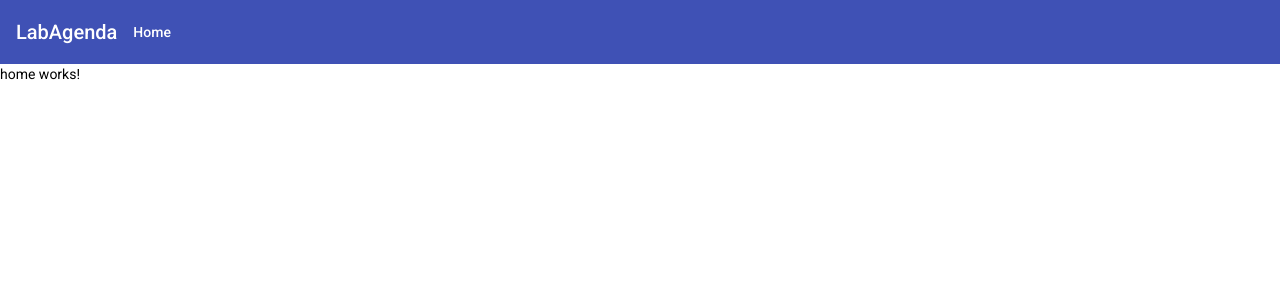
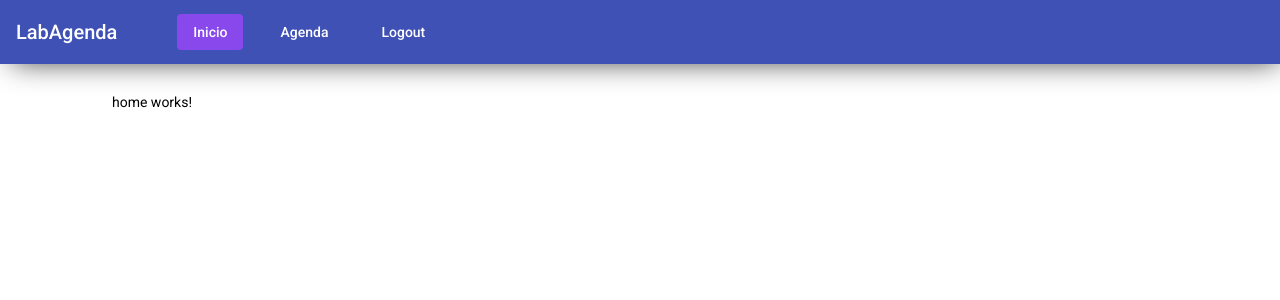
Before and after one commit to muriloschiler/Agenda_Angular, an Angular app in the folder Agenda.Angular/: page /dashboard/home in a window 1280 px wide. Shown: the top 300 px of the page. Built offline with nearby package versions, Linux system fonts and the light colour scheme.

Commit message:
fix: Showing the contacts

```diff
--- a/Agenda.Angular/src/app/agenda/agenda.component.html
+++ b/Agenda.Angular/src/app/agenda/agenda.component.html
@@ -1,3 +1,4 @@
+<div>
   <div>
       <mat-grid-list cols="3" rowHeight="3:2">
         <mat-grid-tile *ngFor="let item of page.data">
@@ -28,3 +29,4 @@
       <mat-paginator [length]="page.total" (page)="changePageAsync($event)" [pageSize]="6" class="paginator">
       </mat-paginator>
   </div>
+</div>
--- a/Agenda.Angular/src/app/agenda/agenda.component.ts
+++ b/Agenda.Angular/src/app/agenda/agenda.component.ts
@@ -5,7 +5,7 @@ import { ApiBaseError } from '../shared/classes/api/api-base-error';
 import { ApiBaseResponse } from '../shared/classes/api/api-base-response';
 import { Contact } from '../shared/classes/entities/contact';
 import { QueryParams } from '../shared/classes/params/query-params';
-import { ContactServiceService } from '../shared/services/contact-service.service';
+import { ContactService } from '../shared/services/contact.service';
 import { ErrorHandlerService } from '../shared/services/Error/error-handler.service';
 
 @Component({
@@ -18,7 +18,7 @@ export class AgendaComponent implements OnInit {
   page!: ApiBaseResponse<Contact>
 
   constructor(
-    private contactServiceService: ContactServiceService,
+    private contactService: ContactService,
     private errorHandlerService: ErrorHandlerService,
     private snackBar: MatSnackBar) { }
 
@@ -28,7 +28,7 @@ export class AgendaComponent implements OnInit {
 
   async getPageAsync(params = new QueryParams()):Promise<void>{
     try {
-      this.page = await this.contactServiceService.GetAsync();
+      this.page = await this.contactService.GetAsync();
     } catch (error) {
       this.errorHandlerService.apiErrorHandler(this.snackBar,error as ApiBaseError)
     }
--- a/Agenda.Angular/src/app/app-routing.module.ts
+++ b/Agenda.Angular/src/app/app-routing.module.ts
@@ -1,8 +1,10 @@
+import { HTTP_INTERCEPTORS } from '@angular/common/http';
 import { NgModule } from '@angular/core';
 import { RouterModule, Routes } from '@angular/router';
 import { AgendaComponent } from './agenda/agenda.component';
 import { HomeComponent } from './pages/home/home.component';
 import { LoginComponent } from './pages/login/login.component';
+import { HttpInterceptorService } from './shared/interceptors/http-interceptor.service';
 import { MainLayoutComponent } from './shared/main-layout/main-layout.component';
 
 const routes: Routes = [
@@ -21,6 +23,13 @@ const routes: Routes = [
 
 @NgModule({
   imports: [RouterModule.forRoot(routes)],
-  exports: [RouterModule]
+  exports: [RouterModule],
+  providers:[
+    {
+      provide: HTTP_INTERCEPTORS,
+      useClass: HttpInterceptorService,
+      multi: true,
+    }
+  ]
 })
 export class AppRoutingModule { }
--- a/Agenda.Angular/src/app/shared/interceptors/http-interceptor.service.ts
+++ b/Agenda.Angular/src/app/shared/interceptors/http-interceptor.service.ts
@@ -18,6 +18,7 @@ constructor(
 ) { }
 
   intercept(req: HttpRequest<any>, next: HttpHandler): Observable<HttpEvent<any>> {
+    debugger
     const token = this.authService.getToken();
     if (token) {
       req = this.setToken(req, token);
--- a/Agenda.Angular/src/app/shared/main-layout/main-layout.component.html
+++ b/Agenda.Angular/src/app/shared/main-layout/main-layout.component.html
@@ -1,5 +1,5 @@
-<div class="fxFill">
-<app-navbar></app-navbar>
+<div fxFill>
+    <app-navbar></app-navbar>
     <div class="container">
         <router-outlet></router-outlet>
     </div>
--- a/Agenda.Angular/src/app/shared/main-layout/main-layout.component.scss
+++ b/Agenda.Angular/src/app/shared/main-layout/main-layout.component.scss
@@ -0,0 +1,3 @@
+.container {
+    padding: 2em 8em;
+  }
--- a/Agenda.Angular/src/app/shared/navbar/navbar.component.html
+++ b/Agenda.Angular/src/app/shared/navbar/navbar.component.html
@@ -6,5 +6,8 @@
     <button mat-button *ngFor="let item of items" [routerLink]="item.url" routerLinkActive="navbar-selected">
       {{item.name}}
     </button>
+    <button mat-button (click)="logout()" >
+      Logout
+    </button>
   </div>
 </mat-toolbar>
--- a/Agenda.Angular/src/app/shared/navbar/navbar.component.scss
+++ b/Agenda.Angular/src/app/shared/navbar/navbar.component.scss
@@ -0,0 +1,18 @@
+@import "../../../styles/theme.scss";
+@import "~@angular/material/theming";
+
+.navbar {
+  -webkit-box-shadow: 5px 5px 29px -7px rgba(0,0,0,0.77);
+  box-shadow: 5px 5px 29px -7px rgba(0,0,0,0.77);
+}
+
+.nav-logo {
+  cursor: pointer;
+}
+
+.navbar-items {
+  margin-left: 3em;
+  .navbar-selected {
+    background-color: map-get($agenda-primary, $key: 200);
+  }
+}
--- a/Agenda.Angular/src/app/shared/navbar/navbar.component.ts
+++ b/Agenda.Angular/src/app/shared/navbar/navbar.component.ts
@@ -1,4 +1,7 @@
 import { Component, OnInit } from '@angular/core';
+import { Router } from '@angular/router';
+import { Roles } from '../enums/user-roles';
+import { AuthService } from '../services/auth.service';
 import { NavbarItem } from './interface/navbar-item';
 
 @Component({
@@ -9,7 +12,10 @@ import { NavbarItem } from './interface/navbar-item';
 export class NavbarComponent implements OnInit {
 
   items : NavbarItem[] = [];
-  constructor() { }
+  constructor(
+    private router: Router,
+    private authService:AuthService
+  ) { }
 
   ngOnInit() {
     this.setBarItems();
@@ -17,8 +23,20 @@ export class NavbarComponent implements OnInit {
 
   setBarItems():void{
     this.items = [
-      {name:'Home', url:'home', icon:'home'}
-    ]
+      { name: 'Inicio', url: 'home', icon: 'home' },
+      { name: 'Agenda', url: 'agenda', icon: 'people' }
+    ];
+    if(this.authService.getRole() == Roles.ADMIN){
+      this.items.push(
+        { name: 'Todos os Contatos', url: 'admin/agenda', icon: 'menu_book' },
+        { name: 'Usuários', url: 'admin/users', icon: 'request_page' }
+      )
+    }
+  }
+
+  logout(): void {
+    this.authService.clearToken();
+    this.router.navigate(['login'])
   }
 
 }
--- a/Agenda.Angular/src/app/shared/services/contact-service.service.ts
+++ b/Agenda.Angular/src/app/shared/services/contact.service.ts
@@ -8,7 +8,7 @@ import { ApiBaseService } from './core/api-base.service';
 @Injectable({
   providedIn: 'root'
 })
-export class ContactServiceService extends ApiBaseService<Contact> {
+export class ContactService extends ApiBaseService<Contact> {
 
   constructor(
     protected override http: HttpClient
--- /dev/null
+++ b/Agenda.Angular/src/styles/theme.scss
@@ -0,0 +1,32 @@
+$agenda-primary: (
+  50: #a476e9,
+  100: #945BEA,
+  200: #8948eb,
+  contrast: (
+   50: white,
+   100: white,
+   200: white,
+  ),
+);
+
+$agenda-secondary: (
+  200: #4e396d,
+  300: rgb(65, 40, 102),
+  300-20-percent: rgb(65, 40, 102, 0.2),
+  400: #351d58,
+  contrast: (
+   200: white,
+   300: white,
+   400: white,
+  )
+);
+
+$agenda-warn: (
+  200: #F44336,
+  200-20-percent: rgb(244, 67, 54, .2),
+  300: #C1342A,
+  contrast: (
+    200: white,
+    300: white,
+  )
+);
```
Lines whose indentation alone changed are shown as unchanged.
